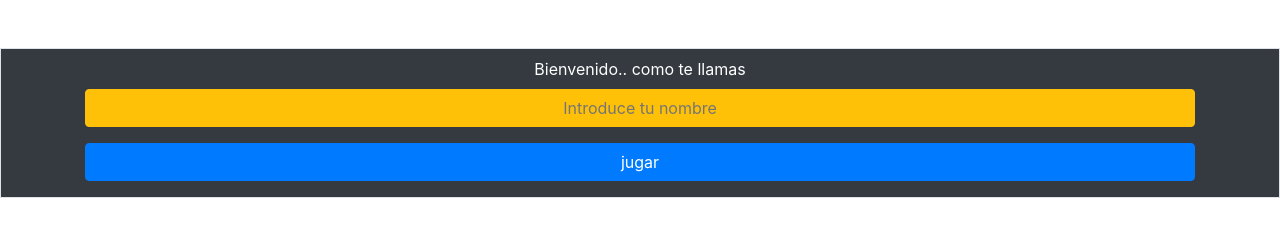
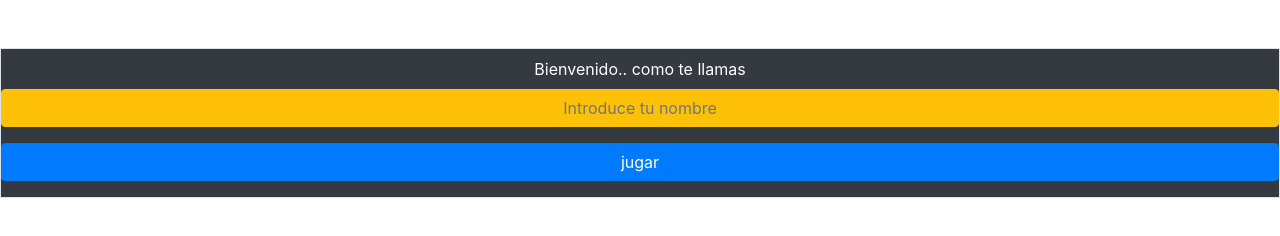
Before and after one commit to davidfalcon0266/juego-conocimiento, a plain HTML site: page index.html in a window 1280 px wide. Drawn offline with nearby package versions, Linux system fonts and the light colour scheme.

Commit message:
Update index.html

```diff
--- a/index.html
+++ b/index.html
@@ -11,9 +11,9 @@
 </head>
 
 <body>
-    <form class="todo border mt-5 bg-dark text-white" id="todo">
+    <form class="border mt-5 bg-dark text-white" id="todo">
 
-        <div class="container pt-2 ">
+        <div class="pt-2 ">
             <audio autoplay src="msica/musica.ogg.mp3"></audio>
 
             <div class="principal text-center" id="principal">
```
